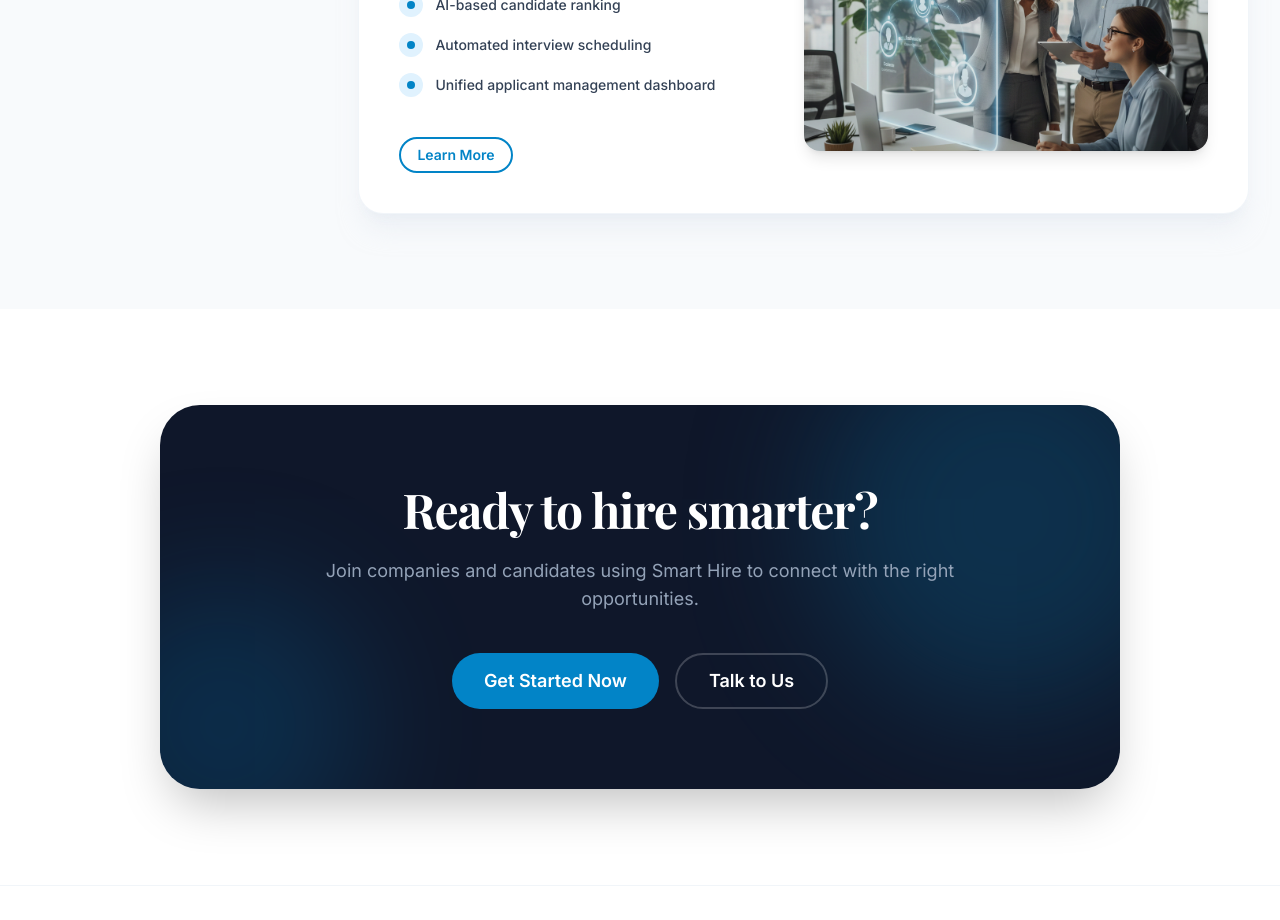
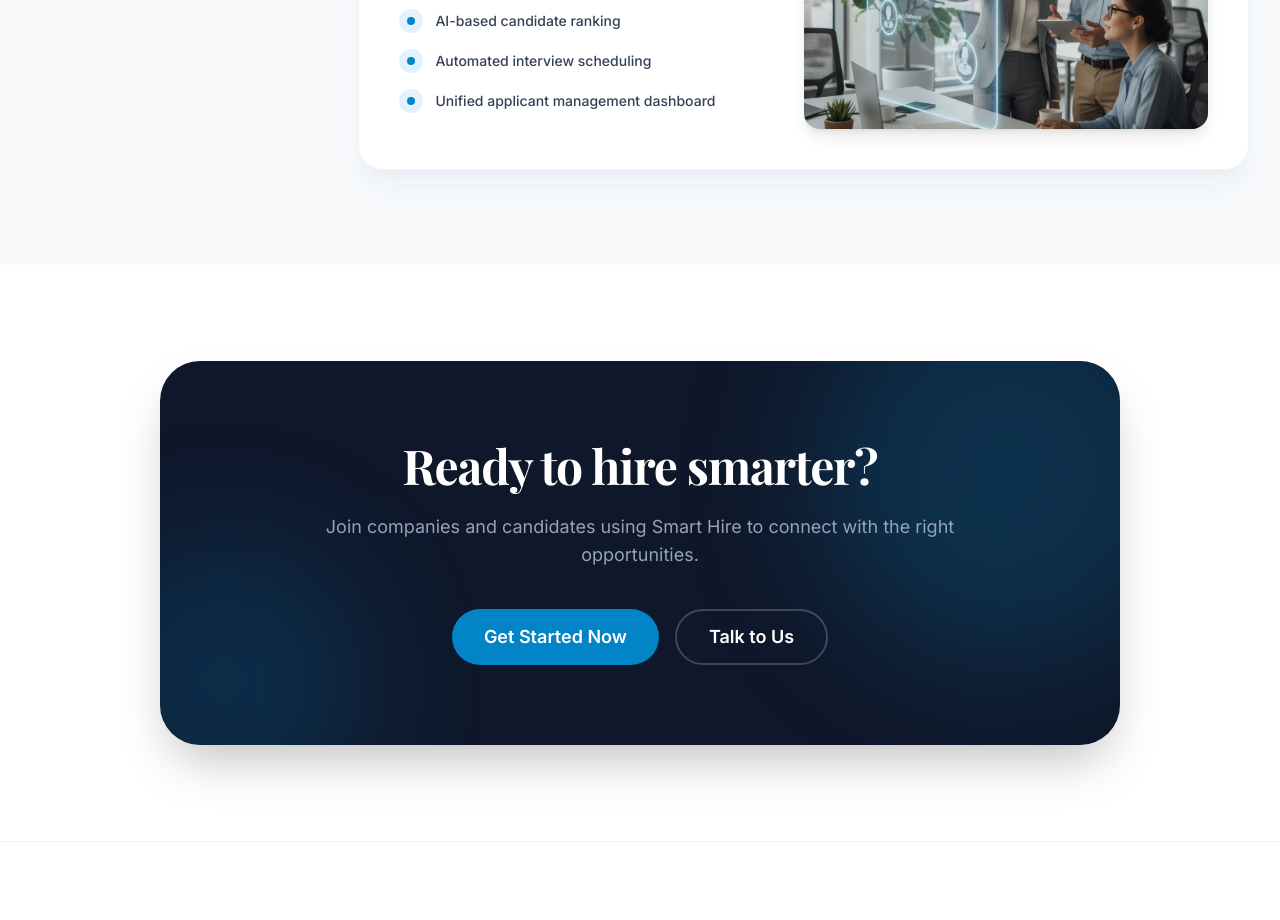
Before and after one commit to khizar925/SmartHire, a Next.js app: page / in a window 1280 px wide. Shown: the part 3820-4740 px from the top of the page. Built offline with nearby package versions, Linux system fonts and the light colour scheme; no server answers; a web font is replaced by a local one.

Commit message:
Button removed

```diff
--- a/components/Users.tsx
+++ b/components/Users.tsx
@@ -3,7 +3,6 @@
 import React, { useState } from 'react';
 import Image from 'next/image';
 import { Briefcase, Users } from 'lucide-react';
-import { Button } from './Button';
 import recruiterImage from "../assets/recruiter.png";
 import candidateImage from "../assets/candidate.png";
 
@@ -89,9 +88,6 @@
                   </li>
                 ))}
               </ul>
-              <div className="pt-2">
-                <Button variant="outline" size="sm">Learn More</Button>
-              </div>
             </div>
             <div className="w-full md:w-1/2 aspect-[4/3] rounded-2xl overflow-hidden shadow-lg relative">
               <div className="absolute inset-0 bg-slate-900/10 mix-blend-multiply z-10"></div>
```
